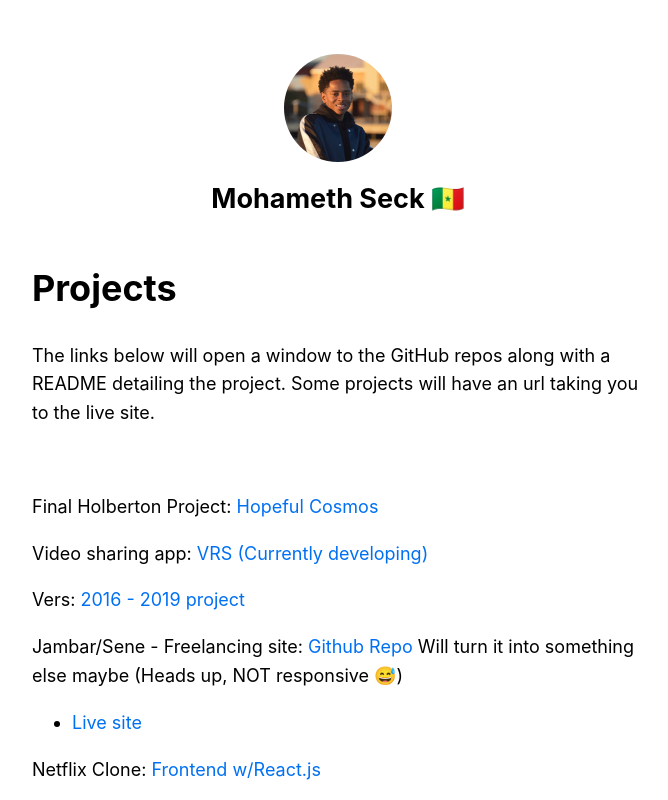
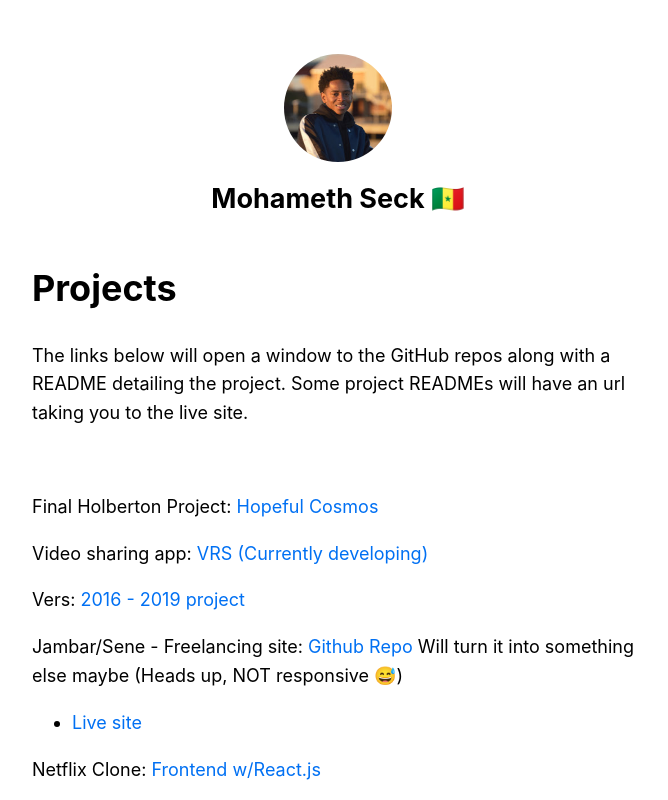
Before and after one commit to SeckMohameth/mohamethseck.com, a Next.js app: page /projects/first-post in a window 1280 px wide. Shown: the top 800 px of the page, without its empty margins (302-970 px from the left). Built offline with nearby package versions, Linux system fonts and the light colour scheme.

Commit message:
updated links and text

```diff
--- a/pages/index.js
+++ b/pages/index.js
@@ -14,10 +14,6 @@ export default function Home() {
         <p>Hello, I'm Mohameth. I'm a Software Engineer and self taught inventor. I enjoy working on both the frontend and backend for both mobile and web applications.
           I have a strong interest for design and overall product development.
         </p>
-        {/* <p>
-          (This is a sample website - you’ll be building a site like this on{' '}
-          <a href="https://nextjs.org/learn">our Next.js tutorial</a>.)
-        </p> */}
 
         <p><Link href="/projects/first-post"><a>Resume</a></Link></p>
         <p>My Projects <Link href="/projects/first-post"><a>Here</a></Link></p>
@@ -25,7 +21,7 @@ export default function Home() {
         <p>UX/UI - Spotify case study <a href="https://medium.com/@mohamethseck/putting-myself-in-the-designers-shoes-ui-ux-698bbe0f02ef" target="_blank"><a>Here</a></a></p>
         <p>Podcast: <Link href="/podcast/podcast-ep"><a>Listen Here!</a></Link></p>
 
-        <p><a href="https://www.linkedin.com/in/mrseck/" target="_blank">LinkedIn</a>| <a href="https://twitter.com/seck_mohameth" target="_blank">Twitter</a>| <a href="https://github.com/SeckMohameth" target="_blank">GitHub</a></p>
+        <p><a href="https://www.linkedin.com/in/mrseck/" target="_blank">LinkedIn</a>| <a href="https://twitter.com/seck_mohameth" target="_blank">Twitter</a>| <a href="https://github.com/SeckMohameth" target="_blank">GitHub| </a> <a href="https://www.instagram.com/m0ney.m0/" target="_blank"></a></p>
 
       </section>
     </Layout>
--- a/pages/projects/first-post.js
+++ b/pages/projects/first-post.js
@@ -10,7 +10,7 @@ export default function FirstPost() {
             <title>Projects</title>
         </Head>
         <h1>Projects</h1>
-        <p>The links below will open a window to the GitHub repos along with a README detailing the project. Some projects will have an url taking you to the live site.</p>
+        <p>The links below will open a window to the GitHub repos along with a README detailing the project. Some project READMEs will have an url taking you to the live site.</p>
         <br />
             <p>Final Holberton Project:  <a href="https://github.com/SeckMohameth/hopeful-cosmos" target="_blank">Hopeful Cosmos</a></p>
             <p>Video sharing app:  <a href="https://github.com/SeckMohameth/VRS-2020" target="_blank">VRS (Currently developing)</a></p>
```
